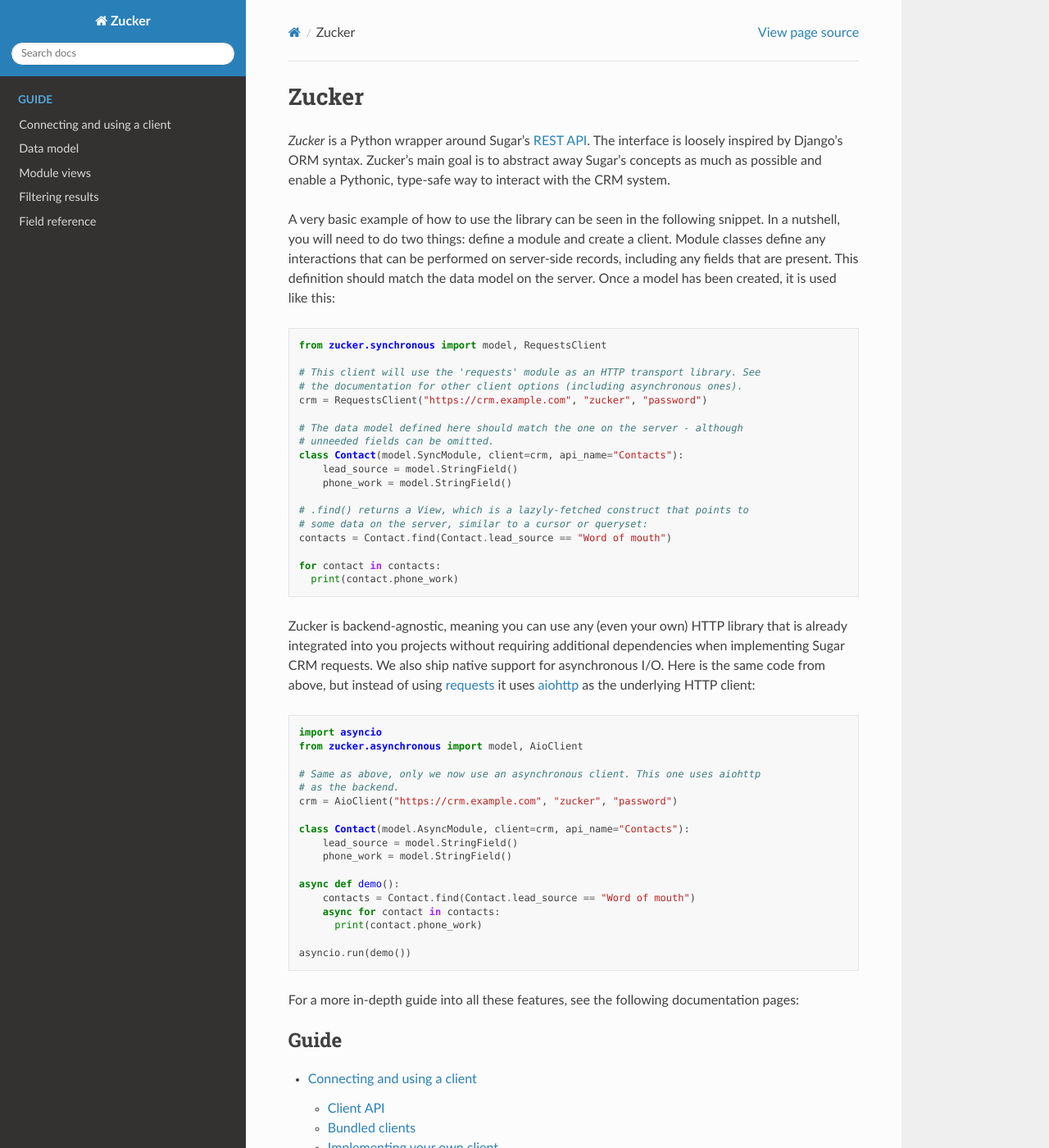
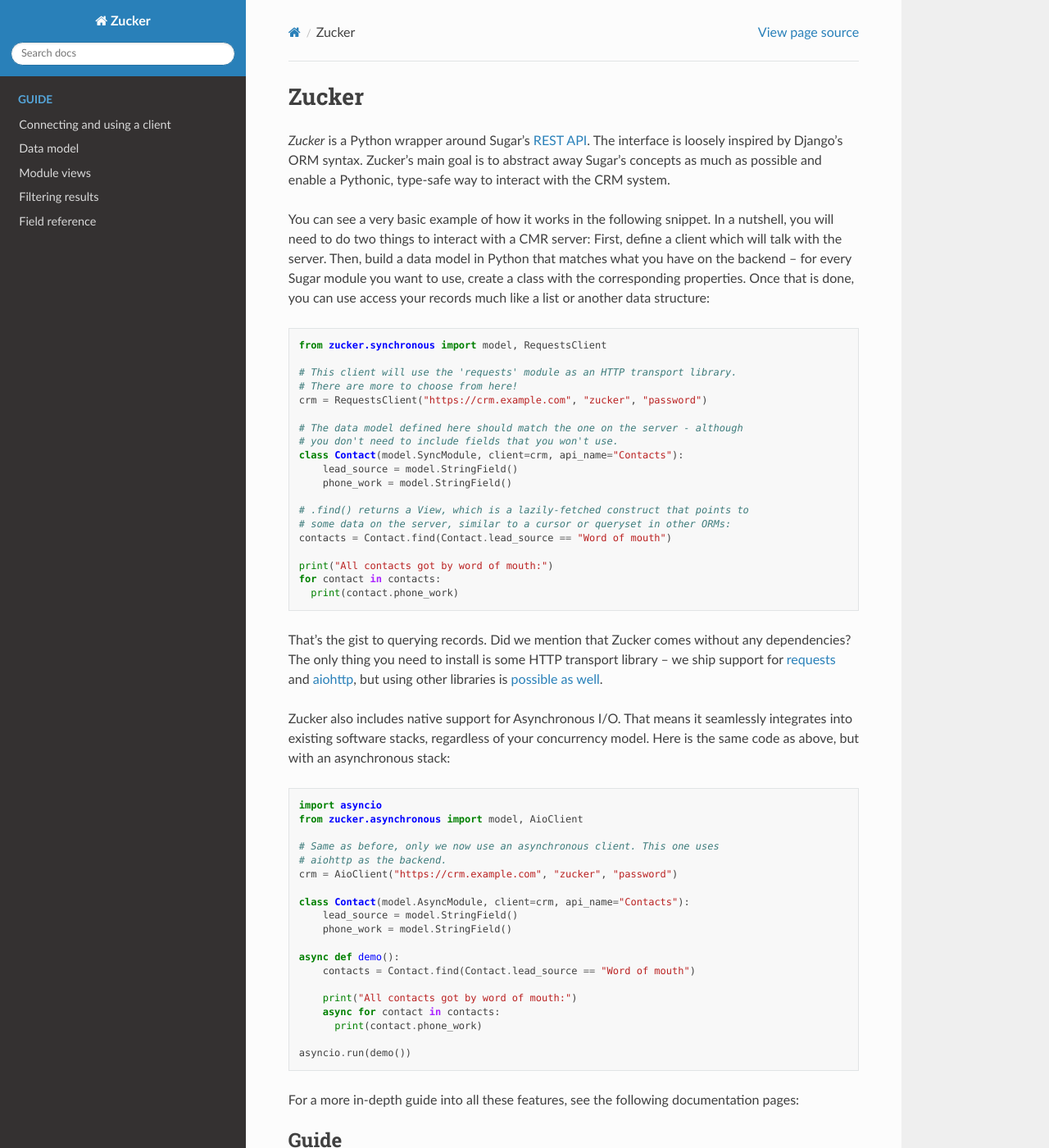
Before and after one commit to iWeltAG/zucker, a Sphinx documentation site: the page built from docs/index.rst, in a window 1280 px wide and 1400 px high. Shown: the whole window at 82% size. Built offline with Sphinx 7.4.7 and the Read the Docs theme 2.0.0, drawn with Linux system fonts in a browser that asks for light colours.

Commit message:
Continue with documentation

```diff
--- a/docs/client.rst
+++ b/docs/client.rst
@@ -175,6 +175,8 @@
 
 .. autoclass:: zucker.AioClient
 
+.. _implementing_clients:
+
 Implementing your own client
 ----------------------------
 
--- a/docs/index.rst
+++ b/docs/index.rst
@@ -1,56 +1,61 @@
 Zucker
 ======
 
-*Zucker* is a Python wrapper around Sugar's
-`REST API <https://support.sugarcrm.com/Documentation/Sugar_Developer/Sugar_Developer_Guide_11.0/Integration/Web_Services/REST_API/>`_.
-The interface is loosely inspired by Django's ORM syntax. Zucker's main goal is
-to abstract away Sugar's concepts as much as possible and enable a Pythonic,
-type-safe way to interact with the CRM system.
+*Zucker* is a Python wrapper around Sugar's `REST API`_.
+The interface is loosely inspired by Django's ORM syntax.
+Zucker's main goal is to abstract away Sugar's concepts as much as possible
+and enable a Pythonic, type-safe way to interact with the CRM system.
 
-A very basic example of how to use the library can be seen in the following
-snippet. In a nutshell, you will need to do two things: define a module and
-create a client. Module classes define any interactions that can be performed
-on server-side records, including any fields that are present. This definition
-should match the data model on the server. Once a model has been created, it
-is used like this:
+.. _REST API: https://support.sugarcrm.com/Documentation/Sugar_Developer/Sugar_Developer_Guide_11.0/Integration/Web_Services/REST_API/
+
+You can see a very basic example of how it works in the following snippet.
+In a nutshell, you will need to do two things to interact with a CMR server:
+First, define a client which will talk with the server.
+Then, build a data model in Python that matches what you have on the backend --
+for every Sugar module you want to use, create a class with the corresponding properties.
+Once that is done, you can use access your records much like a list or another data structure:
 
 .. code-block:: python
 
   from zucker.synchronous import model, RequestsClient
 
-  # This client will use the 'requests' module as an HTTP transport library. See
-  # the documentation for other client options (including asynchronous ones).
+  # This client will use the 'requests' module as an HTTP transport library.
+  # There are more to choose from here!
   crm = RequestsClient("https://crm.example.com", "zucker", "password")
 
   # The data model defined here should match the one on the server - although
-  # unneeded fields can be omitted.
+  # you don't need to include fields that you won't use.
   class Contact(model.SyncModule, client=crm, api_name="Contacts"):
       lead_source = model.StringField()
       phone_work = model.StringField()
 
-  # .find() returns a View, which is a lazyly-fetched construct that points to
-  # some data on the server, similar to a cursor or queryset:
+  # .find() returns a View, which is a lazily-fetched construct that points to
+  # some data on the server, similar to a cursor or queryset in other ORMs:
   contacts = Contact.find(Contact.lead_source == "Word of mouth")
 
+  print("All contacts got by word of mouth:")
   for contact in contacts:
     print(contact.phone_work)
 
-Zucker is backend-agnostic, meaning you can use any (even your own) HTTP library
-that is already integrated into you projects without requiring additional
-dependencies when implementing Sugar CRM requests. We also ship native support
-for asynchronous I/O. Here is the same code from above, but instead of using
-`requests`_ it uses `aiohttp`_ as the underlying HTTP client:
+That's the gist to querying records.
+Did we mention that Zucker comes without any dependencies?
+The only thing you need to install is some HTTP transport library --
+we ship support for `requests`_ and `aiohttp`_, but using other libraries is :ref:`possible as well <implementing_clients>`.
 
 .. _requests: https://docs.python-requests.org/en/latest/
 .. _aiohttp: https://docs.aiohttp.org/en/stable/
+
+Zucker also includes native support for Asynchronous I/O.
+That means it seamlessly integrates into existing software stacks, regardless of your concurrency model.
+Here is the same code as above, but with an asynchronous stack:
 
 .. code-block:: python
 
   import asyncio
   from zucker.asynchronous import model, AioClient
 
-  # Same as above, only we now use an asynchronous client. This one uses aiohttp
-  # as the backend.
+  # Same as before, only we now use an asynchronous client. This one uses
+  # aiohttp as the backend.
   crm = AioClient("https://crm.example.com", "zucker", "password")
 
   class Contact(model.AsyncModule, client=crm, api_name="Contacts"):
@@ -59,13 +64,15 @@
 
   async def demo():
       contacts = Contact.find(Contact.lead_source == "Word of mouth")
+
+      print("All contacts got by word of mouth:")
       async for contact in contacts:
         print(contact.phone_work)
 
   asyncio.run(demo())
 
-For a more in-depth guide into all these features, see the following
-documentation pages:
+For a more in-depth guide into all these features,
+see the following documentation pages:
 
 .. toctree::
   :maxdepth: 2
```
Also changed, not shown: docs/fields.rst (+81 -9 lines), 1 other file.
